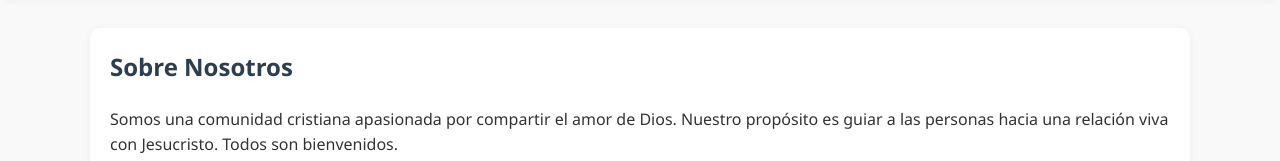
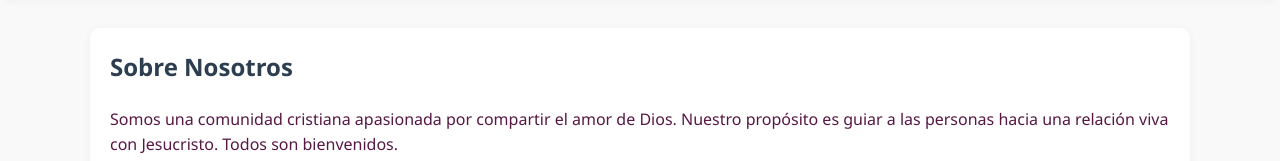
Before and after one commit to Lagranjita/La-Granjita-web, a plain HTML site: page index.html in a window 1280 px wide. Shown: the part 656-817 px from the top of the page. Drawn offline with Linux system fonts and the light colour scheme.

Commit message:
Update index.html

```diff
--- a/index.html
+++ b/index.html
@@ -14,7 +14,7 @@
     body {
       font-family: "Segoe UI", sans-serif;
       line-height: 1.6;
-      color: #333;
+      color: #581845;
       background-color: #f9f9f9;
     }
 
```
